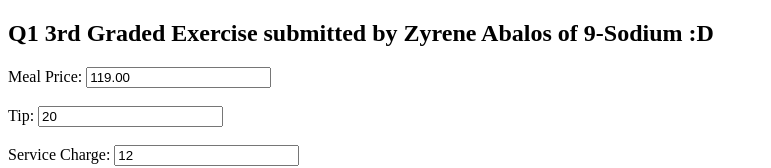
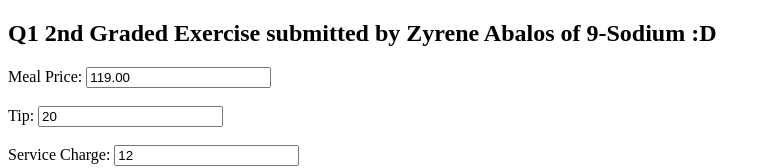
Before and after one commit to zyzyzy29/CS3_1stQtrPortfolio, a plain HTML site: page public/Q12GSodium_Abalos.html in a window 1280 px wide. Shown: the top 168 px of the page, without its empty margins (0-771 px from the left). Drawn offline with Linux system fonts and the light colour scheme.

Commit message:
2nd commit

```diff
--- a/public/Q12GSodium_Abalos.html
+++ b/public/Q12GSodium_Abalos.html
@@ -19,7 +19,7 @@
     </script>
 </head>
 <body>
-    <h2>Q1 3rd Graded Exercise submitted by Zyrene Abalos of 9-Sodium :D </h2>
+    <h2>Q1 2nd Graded Exercise submitted by Zyrene Abalos of 9-Sodium :D </h2>
 
     <label for="mealPrice">Meal Price:</label>
     <input type="text" id="mealPrice" value="119.00"><br><br>
```
